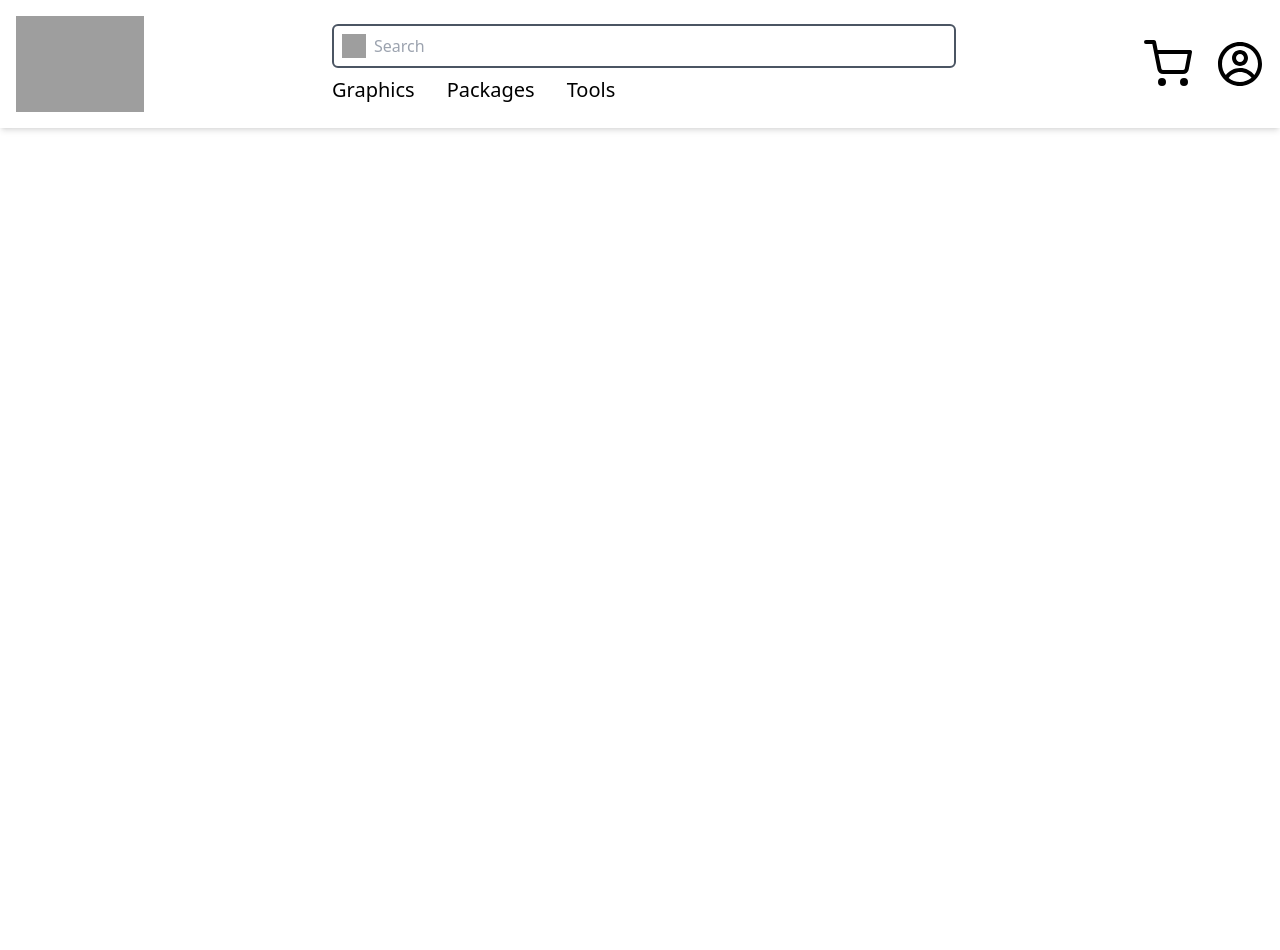
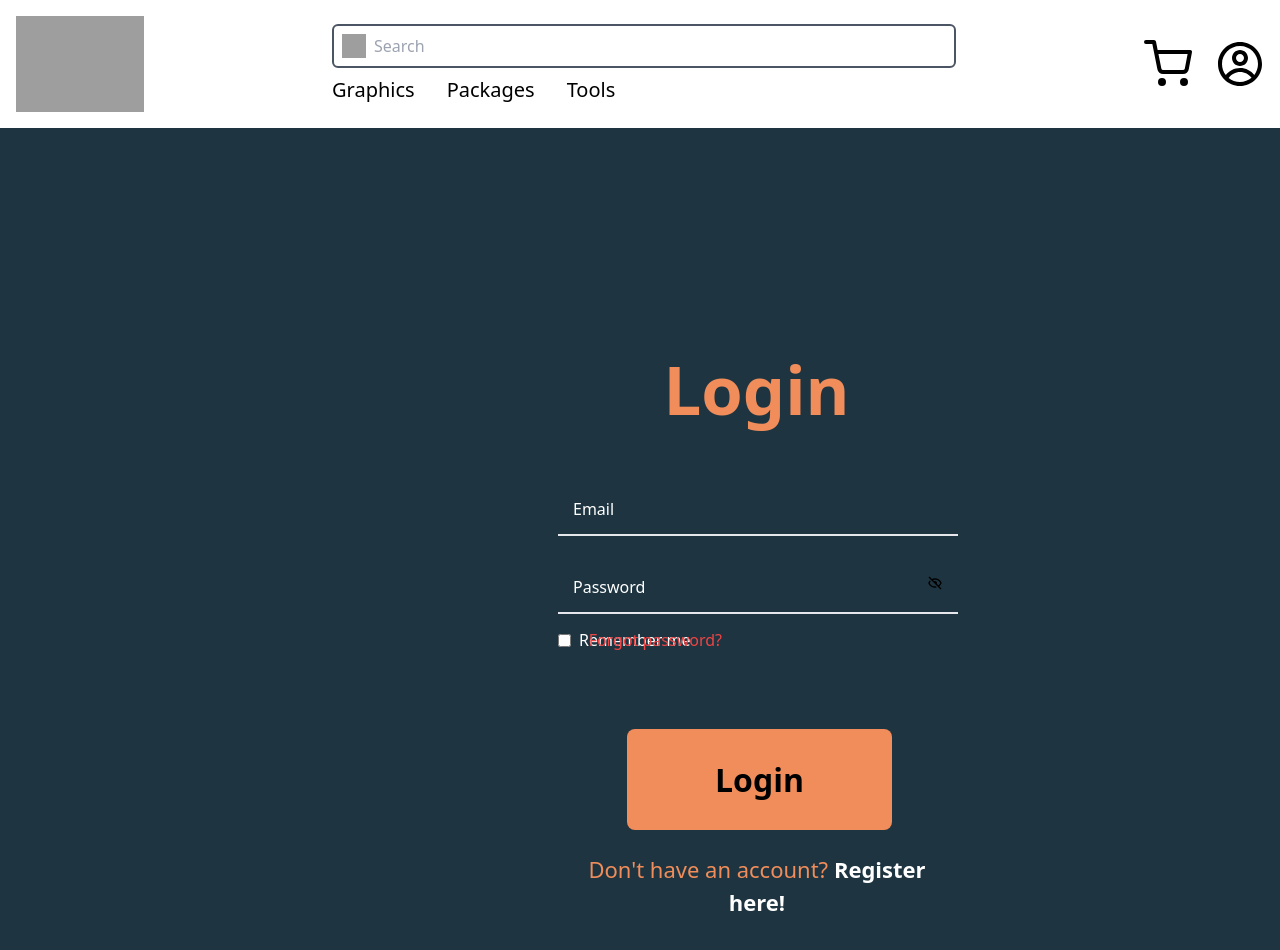
Before and after one commit to MarcusTob/agile-project, a React (Create React App) app in the folder vizrt-marketplace/: page /login in a window 1280 px wide. Shown: the top 950 px of the page. Before the commit the page ends 800 px from the top, so only its background shows below. Built offline with nearby package versions, Linux system fonts and the light colour scheme; grey boxes are pictures that could not be loaded.

Commit message:
Page and update
Register user and login page withe update to appjs and navbar

```diff
--- a/vizrt-marketplace/src/App.js
+++ b/vizrt-marketplace/src/App.js
@@ -1,4 +1,3 @@
-import react from 'react';
 import './App.css';
 import GraphicsListPage from './pages/GraphicsListPage';
 import Home from './pages/Home';
@@ -8,7 +7,8 @@ import ShoppingCart from './pages/ShoppingCart';
 import PackagesListPage from './pages/PackagesListPage';
 import PackagePage from './pages/PackagePage';
 import { BrowserRouter, Route, Routes } from "react-router-dom";
-
+import RegisterUser from './pages/RegisterUser';
+import Login from './pages/Login';
 function App() {
   return (
     <div>
@@ -22,6 +22,8 @@ function App() {
           <Route path="/shoppingcart" element={<ShoppingCart />} />
           <Route path="/packages" element={<PackagesListPage />} />
           <Route path="/package/:id" element={<PackagePage />} />
+          <Route path="/registeruser" element={<RegisterUser />} />
+          <Route path="/login" element={<Login />} />
         </Routes>
       </BrowserRouter>
     </div>
--- a/vizrt-marketplace/src/components/NavBar.jsx
+++ b/vizrt-marketplace/src/components/NavBar.jsx
@@ -47,7 +47,7 @@ const Navbar = ({
       {/* Icons */}
       <div className="flex space-x-6 items-center">
       <a href="/shoppingcart"><FiShoppingCart className="text-5xl text-black" /></a>
-      <a href="/"><CgProfile className="text-5xl text-black" /></a>
+      <a href="/registeruser"><CgProfile className="text-5xl text-black" /></a>
       </div>
     </div>
   );
--- /dev/null
+++ b/vizrt-marketplace/src/pages/Login.js
@@ -0,0 +1,58 @@
+import React from "react";
+import { BiHide } from "react-icons/bi";
+import "../index.css";
+import { Link } from "react-router-dom";
+
+export const Login = () => {
+  return (
+    <div className="bg-[#1e3541] flex flex-row justify-center w-full min-h-screen">
+      <div className="bg-collection-1-brandbglighter w-[1512px] h-[982px] relative">
+        <div className="w-[995px] top-[211px] left-[259px] font-extrabold text-[#f08d5a] text-[67px] text-center absolute">
+          Login
+        </div>
+        <div className="absolute w-[400px] h-[52px] top-[356px] left-[558px]">
+          <input
+            className="w-full h-full bg-transparent border-b-2 border-collection-1-brandtextwhite text-collection-1-brandtextwhite text-base pl-[15px] placeholder-white"
+            placeholder="Email"
+            type="email"
+            value=""
+            readOnly
+          />
+        </div>
+        <div className="absolute w-[400px] h-[52px] top-[434px] left-[558px]">
+          <input
+            className="w-full h-full bg-transparent border-b-2 border-collection-1-brandtextwhite text-collection-1-brandtextwhite text-base pl-[15px] placeholder-white"
+            placeholder="Password"
+            type="password"
+            value=""
+            readOnly
+          />
+          <BiHide className="absolute top-[13px] right-[15px] text-collection-1-brandtextwhite" />
+        </div>
+        <div className="absolute left-[558px] top-[500px] flex items-center">
+             <input type="checkbox" id="remember" name="remember" />
+             <label htmlFor="remember" className="ml-2 text-white">Remember me</label>
+           </div>
+          <div className="absolute right-[558px] top-[500px]">
+          <Link to="/forgot-password" className="text-red-500">Forgot password?</Link>
+            </div>
+        <div className="absolute w-[265px] h-[101px] top-[601px] left-[627px] bg-[#F08D5A] rounded-lg">
+          <button
+            type="button"
+            className="w-full h-full bg-collection-1-brandtextorange rounded-lg text-black text-[32px] font-bold"
+            disabled
+          >
+            Login
+          </button>
+        </div>
+        <p className="absolute w-[398px] top-[725px] left-[558px] font-normal text-[22px] text-center text-transparent">
+          <span className="text-[#f08d5a]">Don't have an account?</span>
+          <span className="text-[#626262]">&nbsp;</span>
+          <Link to="/registeruser" className="font-semibold text-white">Register here!</Link>
+        </p>
+      </div>
+    </div>
+  );
+};
+
+export default Login;
--- /dev/null
+++ b/vizrt-marketplace/src/pages/RegisterUser.js
@@ -0,0 +1,61 @@
+import React from "react";
+import { BiHide } from "react-icons/bi";
+import "../index.css";
+import { Link } from "react-router-dom";
+
+export const RegisterUser = () => {
+
+  return (
+    <div className="bg-[#1e3541] flex flex-row justify-center w-full min-h-screen">
+      <div className="bg-collection-1-brandbglighter w-[1512px] h-[982px] relative">
+        <div className="w-[995px] top-[211px] left-[259px] font-extrabold text-[#f08d5a] text-[67px] text-center absolute">
+          Create account
+        </div>
+        <div className="absolute w-[400px] h-[52px] top-[356px] left-[558px]">
+          <input
+            className="w-full h-full bg-transparent border-b-2 border-collection-1-brandtextwhite text-collection-1-brandtextwhite text-base pl-[15px] placeholder-white"
+            placeholder="Your name"
+            type="text"
+            value=""
+            readOnly
+          />
+        </div>
+        <div className="absolute w-[400px] h-[52px] top-[434px] left-[558px]">
+          <input
+            className="w-full h-full bg-transparent border-b-2 border-collection-1-brandtextwhite text-collection-1-brandtextwhite text-base pl-[15px] placeholder-white"
+            placeholder="Email"
+            type="email"
+            value=""
+            readOnly
+          />
+        </div>
+        <div className="absolute w-[400px] h-[52px] top-[506px] left-[558px]">
+          <input
+            className="w-full h-full bg-transparent border-b-2 border-collection-1-brandtextwhite text-collection-1-brandtextwhite text-base pl-[15px] placeholder-white"
+            placeholder="Password"
+            type="password"
+            value=""
+            readOnly
+          />
+          <BiHide className="absolute top-[13px] right-[15px] text-collection-1-brandtextwhite" />
+        </div>
+        <div className="absolute w-[265px] h-[101px] top-[601px] left-[627px] bg-[#F08D5A] rounded-lg">
+           <button
+             type="button"
+             className="w-full h-full bg-collection-1-brandtextorange rounded-lg text-black text-[32px] font-bold"
+            disabled
+          >
+            Create user
+          </button>
+        </div>
+        <p className="absolute w-[398px] top-[725px] left-[558px] font-normal text-[22px] text-center text-transparent">
+          <span className="text-[#f08d5a]">Already have a user?</span>
+          <span className="text-[#626262]">&nbsp;</span>
+          <Link to="/login" className="font-semibold text-white">Sign in here!</Link>
+        </p>
+      </div>
+    </div>
+  );
+};
+
+export default RegisterUser;
```
